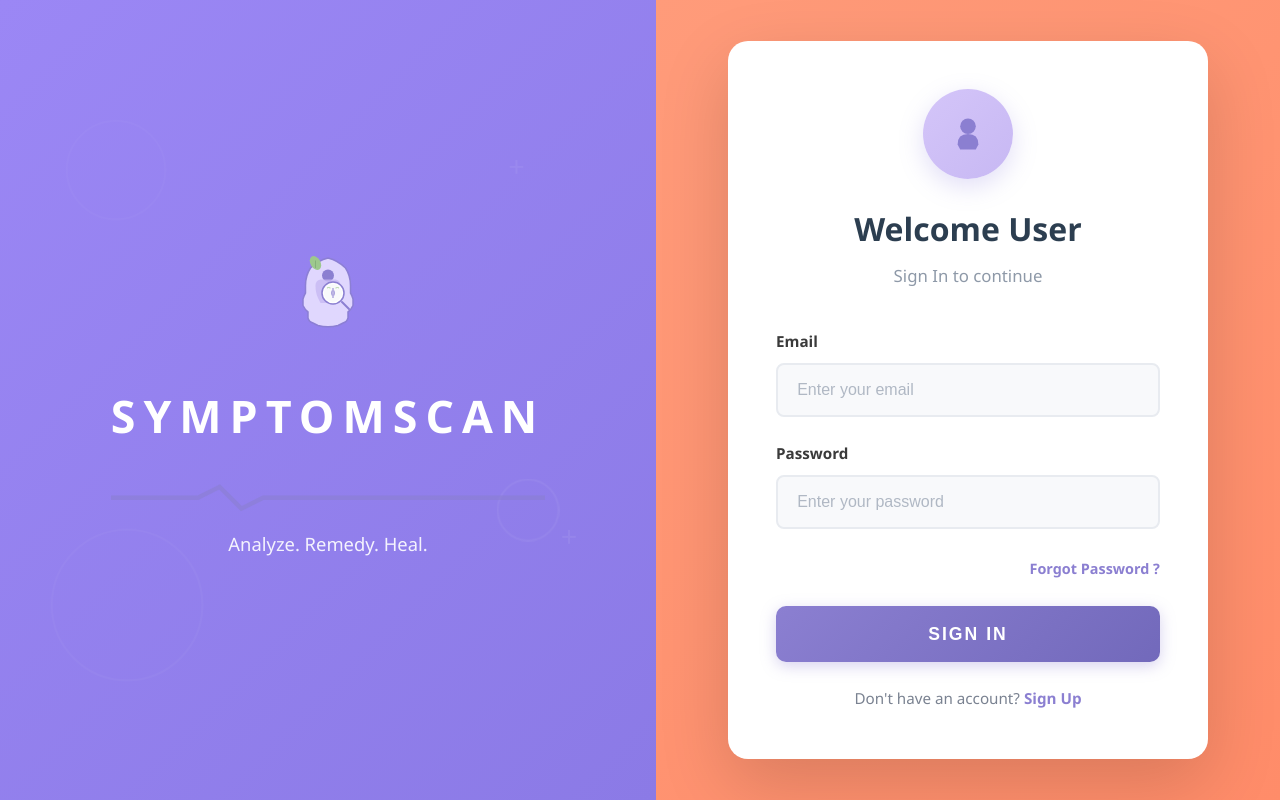
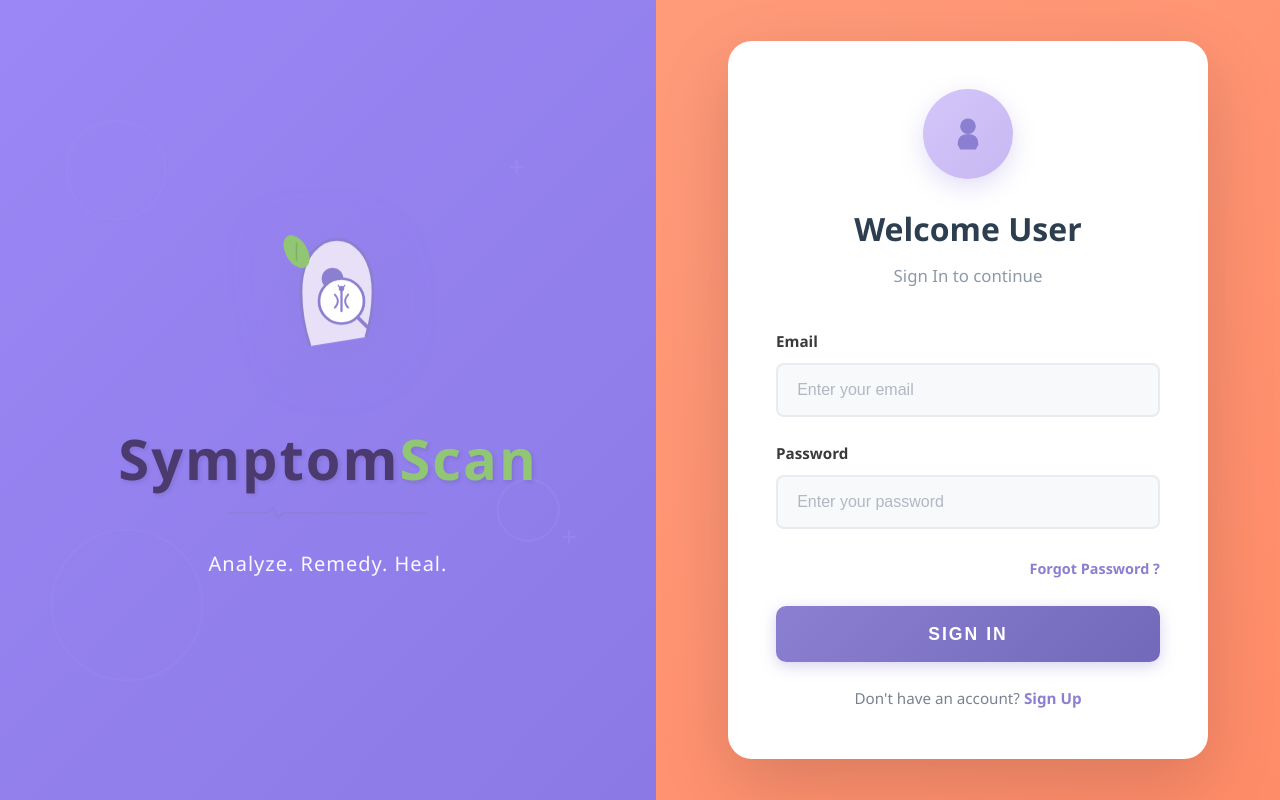
Before and after one commit to Uday-5050/GeeksforGeeks, a React (Vite) app in the folder triage-frontend/: page /login in a window 1280 px wide. Built offline with nearby package versions, Linux system fonts and the light colour scheme; no server answers.

Commit message:
Add role-based authentication: admin->dashboard, user->symptom page

```diff
--- a/triage-frontend/src/pages/Dashboard.jsx
+++ b/triage-frontend/src/pages/Dashboard.jsx
@@ -21,6 +21,8 @@ export default function Dashboard() {
   ];
 
   const handleLogout = () => {
+    localStorage.removeItem('userRole');
+    localStorage.removeItem('userEmail');
     navigate('/login');
   };
 
--- a/triage-frontend/src/pages/Login.css
+++ b/triage-frontend/src/pages/Login.css
@@ -23,48 +23,88 @@
   position: relative;
 }
 
-.healthcare-icon {
-  width: 100px;
-  height: 100px;
-  margin: 0 auto 2.5rem;
-  animation: float 3s ease-in-out infinite;
-  display: flex;
-  align-items: center;
-  justify-content: center;
+.symptom-scan-logo {
+  width: 180px;
+  height: 180px;
+  margin: 0 auto 2rem;
+  animation: float 4s ease-in-out infinite;
+  filter: drop-shadow(0 10px 30px rgba(139, 127, 209, 0.3));
 }
 
-.diamond-logo {
-  width: 80px;
-  height: 80px;
-  background: rgba(255, 255, 255, 0.25);
-  transform: rotate(45deg);
-  border-radius: 12px;
-  box-shadow: 0 8px 32px rgba(0, 0, 0, 0.1);
+.logo-svg-main {
+  width: 100%;
+  height: 100%;
 }
 
 @keyframes float {
   0%, 100% {
-    transform: translateY(0px);
+    transform: translateY(0px) rotate(0deg);
   }
   50% {
-    transform: translateY(-12px);
+    transform: translateY(-15px) rotate(2deg);
   }
 }
 
+.brand-text {
+  text-align: center;
+}
+
 .healthcare-title {
-  font-size: 2.8rem;
-  font-weight: 700;
-  color: white;
-  margin: 0 0 1.5rem 0;
-  letter-spacing: 8px;
-  text-transform: uppercase;
+  font-size: 3.5rem;
+  font-weight: 800;
+  margin: 0 0 1rem 0;
+  letter-spacing: 2px;
+  line-height: 1;
+}
+
+.symptom-text {
+  color: #4a3a6e;
+  text-shadow: 2px 2px 4px rgba(0, 0, 0, 0.1);
+}
+
+.scan-text {
+  color: #90c674;
+  text-shadow: 2px 2px 4px rgba(0, 0, 0, 0.1);
+}
+
+.heartbeat-line {
+  width: 200px;
+  margin: 0.5rem auto 1rem;
+  opacity: 0.8;
+}
+
+.heartbeat-svg {
+  width: 100%;
+  height: 20px;
+  animation: pulse-line 2s ease-in-out infinite;
+}
+
+@keyframes pulse-line {
+  0%, 100% { opacity: 0.6; }
+  50% { opacity: 1; }
 }
 
 .healthcare-subtitle {
-  font-size: 1.15rem;
-  color: rgba(255, 255, 255, 0.9);
+  font-size: 1.25rem;
+  color: rgba(255, 255, 255, 0.95);
   line-height: 1.8;
-  font-weight: 300;
+  font-weight: 400;
+  letter-spacing: 1px;
+}
+
+.analyze-text {
+  color: rgba(255, 255, 255, 0.95);
+  font-weight: 400;
+}
+
+.remedy-text {
+  color: rgba(255, 255, 255, 0.95);
+  font-weight: 400;
+}
+
+.heal-text {
+  color: rgba(255, 255, 255, 0.95);
+  font-weight: 400;
 }
 
 /* Decorative Elements */
@@ -160,11 +200,43 @@
 
 .login-card {
   background: white;
-  border-radius: 20px;
+  border-radius: 24px;
   padding: 3rem 3rem;
   width: 100%;
   max-width: 480px;
   box-shadow: 0 25px 70px rgba(0, 0, 0, 0.15);
+  position: relative;
+  overflow: hidden;
+  animation: slideInRight 0.6s ease-out;
+}
+
+.login-card::before {
+  content: '';
+  position: absolute;
+  top: -2px;
+  left: -2px;
+  right: -2px;
+  bottom: -2px;
+  background: linear-gradient(135deg, #8b7fd1, #90c674, #ff9b7a);
+  border-radius: 24px;
+  z-index: -1;
+  opacity: 0;
+  transition: opacity 0.3s ease;
+}
+
+.login-card:hover::before {
+  opacity: 0.1;
+}
+
+@keyframes slideInRight {
+  from {
+    opacity: 0;
+    transform: translateX(50px);
+  }
+  to {
+    opacity: 1;
+    transform: translateX(0);
+  }
 }
 
 .login-header {
@@ -182,11 +254,38 @@
   align-items: center;
   justify-content: center;
   box-shadow: 0 8px 24px rgba(139, 127, 225, 0.25);
+  transition: all 0.4s ease;
+  position: relative;
+}
+
+.user-icon::after {
+  content: '';
+  position: absolute;
+  inset: -5px;
+  border-radius: 50%;
+  background: linear-gradient(135deg, #8b7fd1, #90c674);
+  z-index: -1;
+  opacity: 0;
+  transition: opacity 0.4s ease;
+}
+
+.login-header:hover .user-icon {
+  transform: scale(1.1) rotate(5deg);
+  box-shadow: 0 12px 32px rgba(139, 127, 225, 0.35);
+}
+
+.login-header:hover .user-icon::after {
+  opacity: 0.3;
 }
 
 .user-svg {
   width: 52px;
   height: 52px;
+  transition: all 0.3s ease;
+}
+
+.login-header:hover .user-svg {
+  transform: scale(1.1);
 }
 
 .welcome-title {
@@ -194,6 +293,12 @@
   font-weight: 600;
   color: #2c3e50;
   margin: 0 0 0.5rem 0;
+  transition: all 0.3s ease;
+}
+
+.login-header:hover .welcome-title {
+  color: #8b7fd1;
+  transform: scale(1.05);
 }
 
 .welcome-subtitle {
@@ -201,6 +306,11 @@
   color: #8e99a8;
   margin: 0;
   font-weight: 400;
+  transition: all 0.3s ease;
+}
+
+.login-header:hover .welcome-subtitle {
+  color: #7269bb;
 }
 
 /* Form Styles */
@@ -300,20 +410,68 @@
   font-weight: 700;
   letter-spacing: 2px;
   cursor: pointer;
-  transition: all 0.3s ease;
+  transition: all 0.4s cubic-bezier(0.175, 0.885, 0.32, 1.275);
   box-shadow: 0 4px 15px rgba(139, 127, 209, 0.35);
   text-transform: uppercase;
+  position: relative;
+  overflow: hidden;
+}
+
+.signin-button::before {
+  content: '';
+  position: absolute;
+  top: 50%;
+  left: 50%;
+  width: 0;
+  height: 0;
+  border-radius: 50%;
+  background: rgba(255, 255, 255, 0.2);
+  transform: translate(-50%, -50%);
+  transition: width 0.6s, height 0.6s;
+}
+
+.signin-button:hover::before {
+  width: 300px;
+  height: 300px;
 }
 
 .signin-button:hover {
   background: linear-gradient(135deg, #7269bb 0%, #6558b1 100%);
-  box-shadow: 0 6px 20px rgba(139, 127, 209, 0.45);
-  transform: translateY(-3px);
+  box-shadow: 0 8px 25px rgba(139, 127, 209, 0.5), 0 0 20px rgba(139, 127, 209, 0.3);
+  transform: translateY(-4px) scale(1.02);
+  letter-spacing: 3px;
 }
 
 .signin-button:active {
-  transform: translateY(-1px);
+  transform: translateY(-1px) scale(0.98);
   box-shadow: 0 3px 10px rgba(139, 127, 209, 0.35);
+  transition: all 0.1s ease;
+}
+
+.signin-button:disabled {
+  opacity: 0.7;
+  cursor: not-allowed;
+  animation: button-pulse 1.5s ease-in-out infinite;
+  transform: none !important;
+}
+
+@keyframes button-pulse {
+  0%, 100% { opacity: 0.7; }
+  50% { opacity: 0.5; }
+}
+
+/* Glow animation on hover */
+@keyframes glow {
+  0%, 100% {
+    box-shadow: 0 8px 25px rgba(139, 127, 209, 0.5), 0 0 20px rgba(139, 127, 209, 0.3);
+  }
+  50% {
+    box-shadow: 0 8px 30px rgba(139, 127, 209, 0.6), 0 0 30px rgba(139, 127, 209, 0.4);
+  }
+}
+
+.signin-button:hover {
+  animation: glow 2s ease-in-out infinite;
 }
 
 .signup-link {
@@ -418,3 +576,34 @@ a:focus-visible {
   outline-offset: 2px;
   border-radius: 4px;
 }
+
+/* Login Hint Styles */
+.login-hint {
+  margin-top: 15px;
+  padding: 12px;
+  background: linear-gradient(135deg, rgba(139, 127, 209, 0.08), rgba(255, 155, 122, 0.08));
+  border-radius: 8px;
+  border: 1px solid rgba(139, 127, 209, 0.15);
+  animation: hint-glow 3s ease-in-out infinite;
+}
+
+.login-hint p {
+  margin: 0;
+  line-height: 1.6;
+}
+
+.login-hint strong {
+  color: #8b7fd1;
+  font-weight: 600;
+}
+
+@keyframes hint-glow {
+  0%, 100% {
+    border-color: rgba(139, 127, 209, 0.15);
+    background: linear-gradient(135deg, rgba(139, 127, 209, 0.08), rgba(255, 155, 122, 0.08));
+  }
+  50% {
+    border-color: rgba(139, 127, 209, 0.25);
+    background: linear-gradient(135deg, rgba(139, 127, 209, 0.12), rgba(255, 155, 122, 0.12));
+  }
+}
--- a/triage-frontend/src/pages/Login.jsx
+++ b/triage-frontend/src/pages/Login.jsx
@@ -9,23 +9,42 @@ export default function Login() {
     password: ''
   });
   const [error, setError] = useState('');
+  const [loading, setLoading] = useState(false);
 
   const handleSubmit = (e) => {
     e.preventDefault();
     setError('');
+    setLoading(true);
 
     // Basic validation
     if (!formData.email || !formData.password) {
       setError('Please fill in all fields');
+      setLoading(false);
       return;
     }
 
-    // For demo purposes - accept any credentials
-    // In production, you would validate against a backend
-    console.log('Login attempt:', formData.email);
+    // Simulate authentication delay
+    setTimeout(() => {
+      // Check if user is admin
+      // Admin credentials: admin@symptomscan.com or any email containing 'admin'
+      const isAdmin = formData.email.toLowerCase().includes('admin');
 
-    // Navigate to dashboard after "login"
-    navigate('/dashboard');
+      if (isAdmin) {
+        // Admin user - redirect to dashboard
+        console.log('Admin login successful:', formData.email);
+        localStorage.setItem('userRole', 'admin');
+        localStorage.setItem('userEmail', formData.email);
+        navigate('/dashboard');
+      } else {
+        // Normal user - redirect to main symptom page
+        console.log('User login successful:', formData.email);
+        localStorage.setItem('userRole', 'user');
+        localStorage.setItem('userEmail', formData.email);
+        navigate('/');
+      }
+
+      setLoading(false);
+    }, 800);
   };
 
   const handleChange = (e) => {
@@ -47,48 +66,53 @@ export default function Login() {
         </div>
 
         <div className="healthcare-branding">
-          <div className="healthcare-icon">
-            <svg viewBox="0 0 200 200" className="symptom-scan-logo">
+          <div className="symptom-scan-logo">
+            <svg viewBox="0 0 200 200" className="logo-svg-main">
               {/* Head outline */}
-              <path d="M 100 40 Q 120 45 135 60 Q 145 75 145 95 L 145 110 Q 148 115 150 122 L 150 135 Q 145 145 140 148 L 140 160 Q 138 168 130 170 L 120 175 Q 100 180 80 175 L 70 170 Q 62 168 60 160 L 60 148 Q 55 145 50 135 L 50 122 Q 52 115 55 110 L 55 95 Q 55 75 65 60 Q 80 45 100 40 Z"
-                    fill="#e8e0ff" stroke="#8b7fd1" strokeWidth="3" opacity="0.9"/>
+              <path d="M 80 150 Q 70 120 70 90 Q 70 50 95 35 Q 110 28 125 35 Q 150 50 150 90 Q 150 115 142 140"
+                    fill="#e8e0f7" stroke="#8b7fd1" strokeWidth="3" />
 
-              {/* Brain/person inside head */}
-              <circle cx="100" cy="75" r="12" fill="#8b7fd1"/>
-              <path d="M 75 95 Q 75 85 85 83 L 100 83 L 115 83 Q 125 85 125 95 Q 125 110 120 120 L 115 130 L 85 130 L 80 120 Q 75 110 75 95 Z"
-                    fill="#c7b8f3" opacity="0.8"/>
+              {/* Brain circle */}
+              <circle cx="105" cy="75" r="12" fill="#8b7fd1" />
 
-              {/* Medical symbol (caduceus) in magnifying glass */}
-              <circle cx="110" cy="110" r="22" fill="white" stroke="#8b7fd1" strokeWidth="3"/>
-              <circle cx="110" cy="110" r="18" fill="#f8f9fb"/>
+              {/* Magnifying glass circle */}
+              <circle cx="115" cy="100" r="25" fill="white" stroke="#8b7fd1" strokeWidth="3" />
 
-              {/* Caduceus staff */}
-              <line x1="110" y1="100" x2="110" y2="120" stroke="#8b7fd1" strokeWidth="2"/>
-              {/* Caduceus wings */}
-              <path d="M 105 100 Q 100 98 98 100" fill="none" stroke="#9dc88d" strokeWidth="1.5"/>
-              <path d="M 115 100 Q 120 98 122 100" fill="none" stroke="#9dc88d" strokeWidth="1.5"/>
-              {/* Caduceus snakes */}
-              <path d="M 108 105 Q 106 110 108 115" fill="none" stroke="#8b7fd1" strokeWidth="1.5"/>
-              <path d="M 112 105 Q 114 110 112 115" fill="none" stroke="#8b7fd1" strokeWidth="1.5"/>
+              {/* Medical caduceus symbol */}
+              <g transform="translate(115, 100)">
+                <line x1="0" y1="-12" x2="0" y2="12" stroke="#8b7fd1" strokeWidth="2.5" />
+                <path d="M -8 -8 Q 0 0 -8 8" fill="none" stroke="#8b7fd1" strokeWidth="2" />
+                <path d="M 8 -8 Q 0 0 8 8" fill="none" stroke="#8b7fd1" strokeWidth="2" />
+                <circle cx="0" cy="-14" r="3" fill="#8b7fd1" />
+                <line x1="-4" y1="-18" x2="-1" y2="-14" stroke="#8b7fd1" strokeWidth="1.5" />
+                <line x1="4" y1="-18" x2="1" y2="-14" stroke="#8b7fd1" strokeWidth="1.5" />
+              </g>
 
               {/* Magnifying glass handle */}
-              <line x1="128" y1="128" x2="142" y2="142" stroke="#8b7fd1" strokeWidth="4" strokeLinecap="round"/>
+              <line x1="133" y1="118" x2="145" y2="130" stroke="#8b7fd1" strokeWidth="4" strokeLinecap="round" />
 
               {/* Green leaf */}
-              <ellipse cx="75" cy="50" rx="10" ry="15" fill="#9dc88d" transform="rotate(-30 75 50)"/>
-              <path d="M 75 45 Q 75 55 75 60" stroke="#7fa876" strokeWidth="1.5"/>
+              <ellipse cx="65" cy="45" rx="12" ry="20" fill="#90c674" transform="rotate(-30 65 45)" />
+              <line x1="65" y1="35" x2="65" y2="55" stroke="#7ab05f" strokeWidth="1.5" />
             </svg>
           </div>
-          <h1 className="healthcare-title">
-            <span className="title-symptom">Symptom</span>
-            <span className="title-scan">Scan</span>
-          </h1>
-          <div className="tagline-container">
-            <svg className="heartbeat-line" viewBox="0 0 200 20">
-              <path d="M 0 10 L 40 10 L 50 5 L 60 15 L 70 10 L 200 10"
-                    stroke="#8b7fd1" strokeWidth="2" fill="none" opacity="0.6"/>
-            </svg>
-            <p className="healthcare-subtitle">Analyze. Remedy. Heal.</p>
+
+          <div className="brand-text">
+            <h1 className="healthcare-title">
+              <span className="symptom-text">Symptom</span>
+              <span className="scan-text">Scan</span>
+            </h1>
+            <div className="heartbeat-line">
+              <svg viewBox="0 0 200 20" className="heartbeat-svg">
+                <polyline points="0,10 40,10 45,5 50,15 55,10 200,10"
+                          stroke="#8b7fd1" strokeWidth="2" fill="none" />
+              </svg>
+            </div>
+            <p className="healthcare-subtitle">
+              <span className="analyze-text">Analyze.</span>
+              <span className="remedy-text"> Remedy.</span>
+              <span className="heal-text"> Heal.</span>
+            </p>
           </div>
         </div>
       </div>
@@ -145,8 +169,8 @@ export default function Login() {
               </a>
             </div>
 
-            <button type="submit" className="signin-button">
-              SIGN IN
+            <button type="submit" className="signin-button" disabled={loading}>
+              {loading ? 'SIGNING IN...' : 'SIGN IN'}
             </button>
           </form>
 
```
Also changed, not shown: triage-frontend/src/pages/Home.jsx (+69 -1 lines), 1 other file (tests, documents, lock files or other folders).
